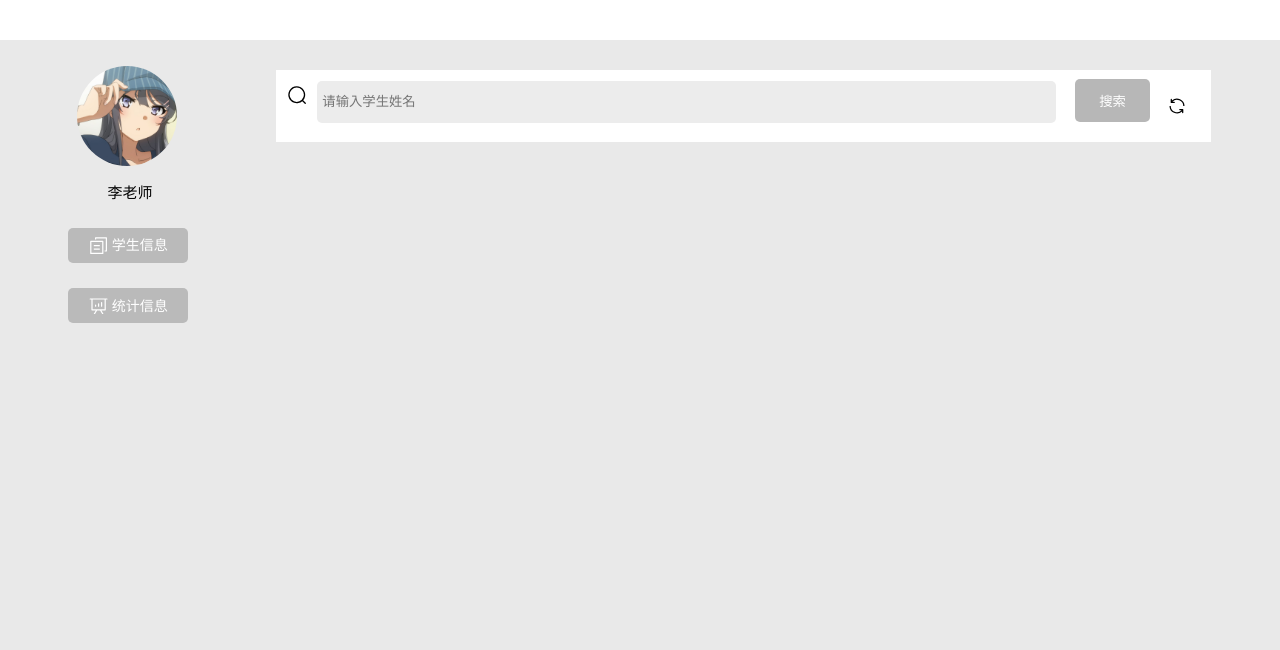
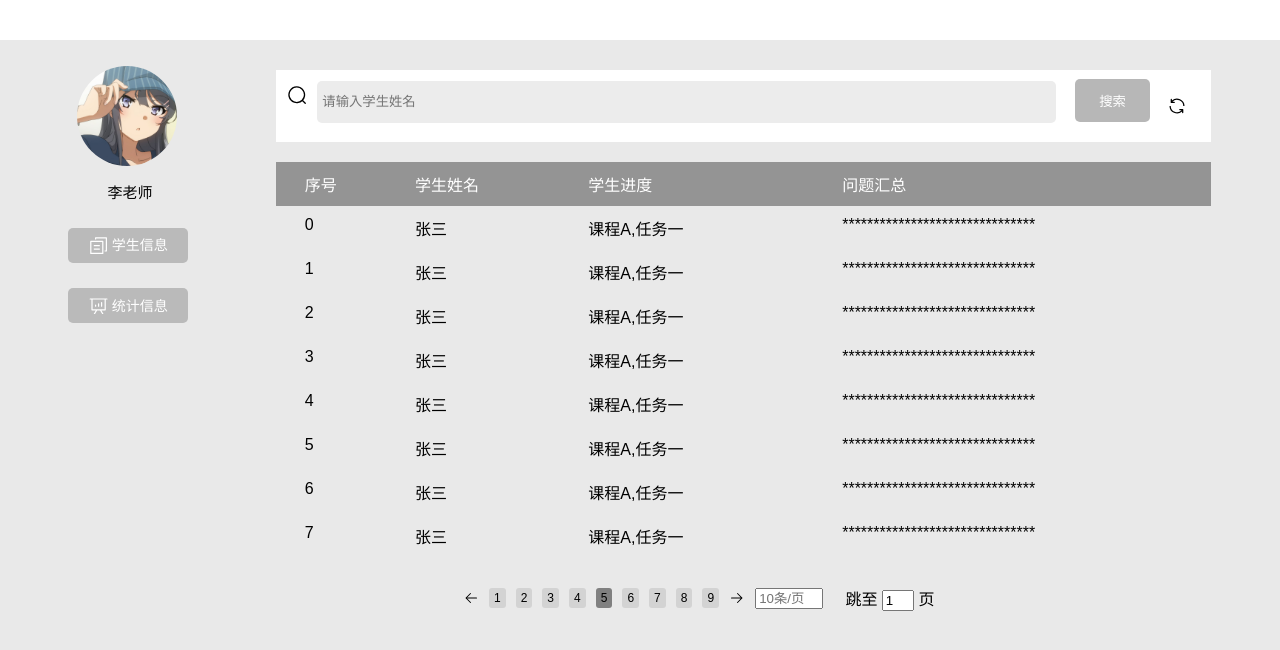
Before and after one commit to Wqinxi/Intelligent-program, a Vue app: page /teacher/student-inform in a window 1280 px wide. Shown: the top 650 px of the page. Built offline with nearby package versions, Linux system fonts and the light colour scheme.

Commit message:
学生信息

```diff
--- /dev/null
+++ b/src/assets/css/Stu-inform.less
@@ -0,0 +1,67 @@
+.page {
+    margin-top: 2%;
+    width:95%;
+    font-family: Arial, sans-serif;
+  }
+
+  .user-list-header {
+    display: flex;
+    background-color: rgb(148, 148, 148);
+
+  }
+  .user-list-header > div {
+    padding: 10px;
+    margin-left: 2%;
+  }
+
+  .user-list-column{
+    display: flex;
+
+  }
+  .user-list-column-item{
+    padding: 10px;
+    margin-left: 2%;
+  }
+
+  .pagination {
+    margin-left: 20%;
+    margin-top: 3%;
+  }
+
+  .pagination-bar {
+    display: flex;
+    align-items: center;
+  }
+
+  .pagination-bar-button {
+    cursor: pointer;
+    margin-right: 10px;
+    padding: 5px 10px;
+    background-color: lightgray;
+    border-radius: 3px;
+  }
+
+  .pagination-bar-button.active {
+    background-color: gray;
+  }
+
+  .arrow {
+    cursor: pointer;
+    margin-right: 10px;
+  }
+
+  .each-page{
+    width:8%;
+  }
+
+  .page-skipper {
+    margin-left:3%;
+  }
+
+  .page-skipper input {
+    width:10%;
+  }
+  .small-button {
+    font-size: 12px;
+    padding: 3px 5px;
+  }
--- a/src/views/teacher/Index.vue
+++ b/src/views/teacher/Index.vue
@@ -94,6 +94,10 @@ const route = useRoute()
 .el-button+.el-button {
     margin-left: 0px;
 }
+.button-active {
+  background-color: rgb(134, 134, 134);
+}
+
 .name {
   margin-top: 6%;
   margin-left: 42%;
--- a/src/views/teacher/Student-Inform.vue
+++ b/src/views/teacher/Student-Inform.vue
@@ -1,8 +1,70 @@
 <script setup lang="ts">
 import {computed, ref} from "vue";
+
 const handleRefresh = () => {
     location.reload();
 }
+
+const columns = [
+  {
+    title: '序号',
+    dataIndex: 'key',
+    width: '8%',
+  },
+  {
+    title: '学生姓名',
+    dataIndex: 'name',
+    width: '15%',
+  },
+  {
+    title: '学生进度',
+    dataIndex: 'progress',
+    width: '24%',
+  },
+  {
+    title: '问题汇总',
+    dataIndex: 'questions',
+    width: '40%',
+  },
+]
+
+const tableData = [] as Array<any>
+
+for (let i = 0; i < 8; i++) {
+  tableData.push({
+    key: i.toString(),
+    name: `张三`,
+    progress: '课程A,任务一',
+    question: '*********************',
+  })
+}
+
+const totalPage = ref(20)
+const currentPage = ref(5)
+const pageSize = ref(9)
+const skipPageNumber = ref(1)
+const pageList = computed(()=>{
+  const halfPageSize = Math.floor(pageSize.value/2)
+  const list = []
+  if(totalPage.value <= pageSize.value){
+    for(let i = 1;i<=totalPage.value;++i){
+      list.push(i)
+    }
+  }else if (currentPage.value >= 1+halfPageSize && currentPage.value <= totalPage.value - halfPageSize){
+    for(let i = -halfPageSize;i<=halfPageSize;++i){
+      list.push(currentPage.value + i)
+    }
+  }else if (currentPage.value < 1+halfPageSize){
+    for(let i = 1;i<= pageSize.value;++i){
+      list.push(i)
+    }
+  }else if (currentPage.value > totalPage.value - halfPageSize){
+    for(let i = 1 + totalPage.value-pageSize.value;i<= totalPage.value;++i){
+      list.push(i)
+    }
+  }
+  return list
+})
 
 </script>
 
@@ -19,9 +81,53 @@ const handleRefresh = () => {
     </el-icon>
   </div>
 
+  <div class="page">
+    <div class="user-list">
+      <div class="user-list-header" >
+        <div v-for="col in columns" :style="{width: col.width, color: 'white'}" >{{ col.title}}</div>
+      </div>
+      <div class="user-list-column"
+            v-for="data in tableData">
+        <div class="user-list-column-item"
+            v-for="col in columns" :style="{width: col.width}">
+          <div class=""
+              v-if="col.dataIndex==='questions'">
+            <div>*******************************</div>
+          </div>
+          <div v-else>
+            {{ data[col.dataIndex]}}
+          </div>
+        </div>
+      </div>
+    </div>
+
+    <div class="pagination">
+      <div class="pagination-bar">
+        <el-icon class="arrow" size="1rem"
+                 @click="--currentPage"
+        ><Back></Back></el-icon>
+        <div :class="['pagination-bar-button', currentPage===page?'active':'', 'small-button']"
+            v-for="page in pageList"
+             @click="currentPage=page"
+        >
+          {{page}}
+        </div>
+        <el-icon class="arrow" size="1rem"
+          @click="++currentPage"
+        ><Right></Right></el-icon>
+        <input class="each-page" placeholder="10条/页"/>
+        <div class="page-skipper">
+        跳至 <input
+          @keyup.enter="currentPage=skipPageNumber"
+          v-model.number="skipPageNumber"/> 页
+        </div>
+      </div>
+    </div>
+  </div>
+
 </template>
 
-<style scoped>
+<style lang="less" scoped>
 .white-back {
     position: relative;
   width: 95%;
@@ -64,6 +170,6 @@ const handleRefresh = () => {
   cursor: pointer;
 }
 
-
+@import "@/assets/css/Stu-inform";
 
 </style>
```
Also changed, not shown: src/assets/img/avatar.jpg (deleted).
